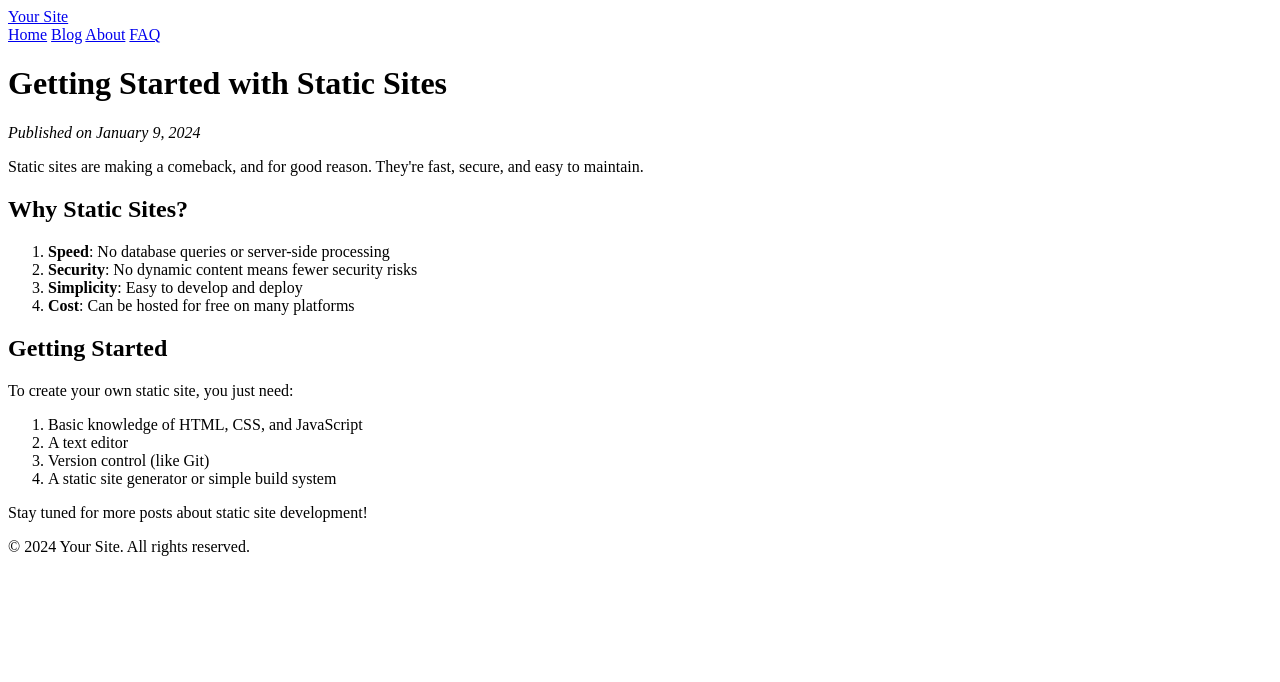
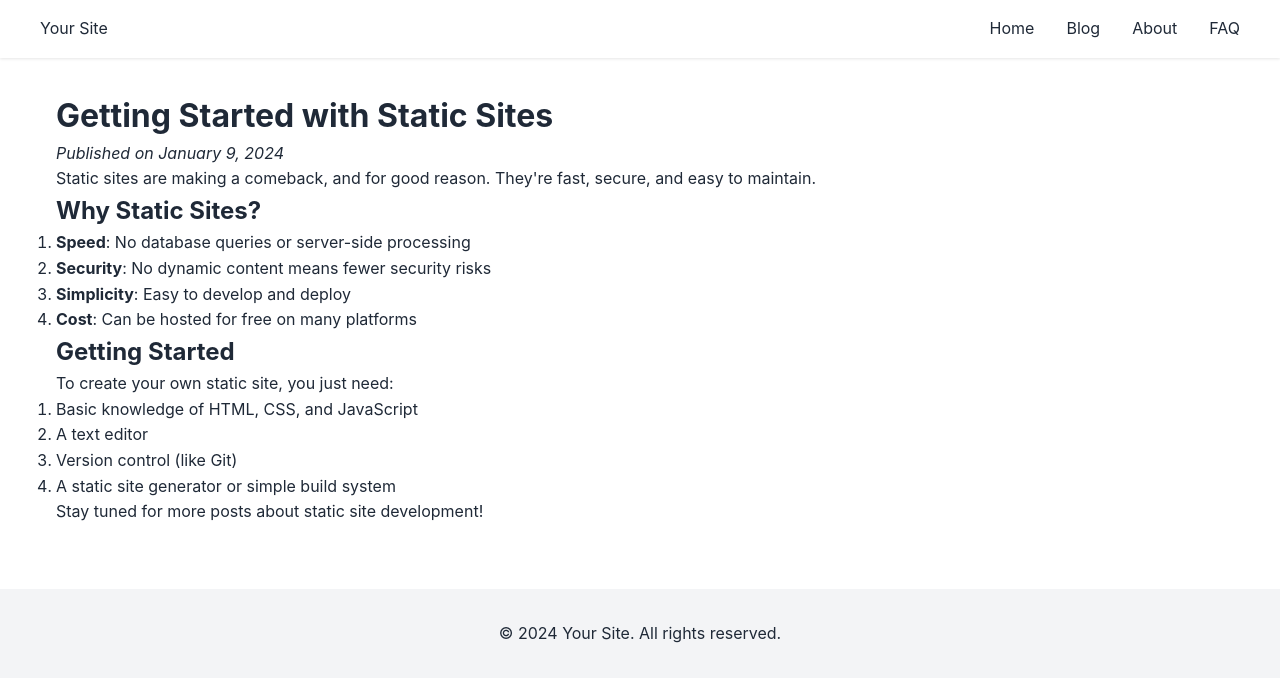
Before and after one commit to Demandflow/static-site, a website: page blog/getting-started.html in a window 1280 px wide. Drawn offline with Linux system fonts and the light colour scheme; files that its build step writes are made by us from their sources; the site is published under a folder, as on GitHub Pages, so addresses that start at the root find nothing.

Commit message:
Update paths in blog HTML files for GitHub Pages

```diff
--- a/blog/getting-started.html
+++ b/blog/getting-started.html
@@ -5,18 +5,18 @@
     <meta charset="UTF-8">
     <meta name="viewport" content="width=device-width, initial-scale=1.0">
     <title>Getting-started</title>
-    <link rel="stylesheet" href="/css/style.css">
+    <link rel="stylesheet" href="./css/style.css">
 </head>
 
 <body>
     <header>
         <nav>
-            <a href="/" class="logo">Your Site</a>
+            <a href="./" class="logo">Your Site</a>
             <div class="nav-links">
-                <a href="/">Home</a>
-                <a href="/blog">Blog</a>
-                <a href="/about">About</a>
-                <a href="/faq">FAQ</a>
+                <a href="./">Home</a>
+                <a href="./blog">Blog</a>
+                <a href="./about">About</a>
+                <a href="./faq">FAQ</a>
             </div>
         </nav>
     </header>
@@ -45,7 +45,7 @@
     <footer>
         <p>&copy; 2024 Your Site. All rights reserved.</p>
     </footer>
-    <script src="/js/main.js"></script>
+    <script src="./js/main.js"></script>
 </body>
 
 </html>
```
Also changed, not shown: blog/index.html (+7 -7 lines). Lines whose indentation alone changed are shown as unchanged.
